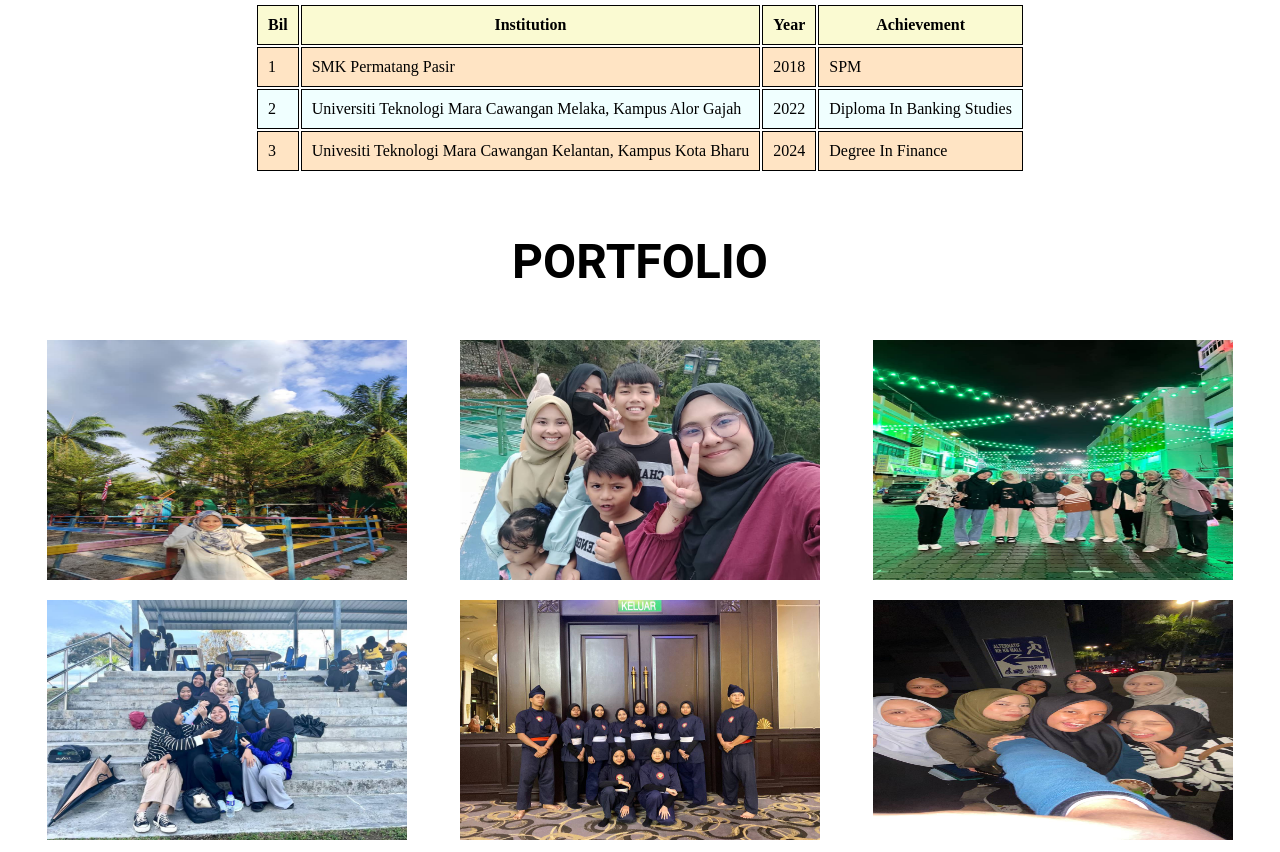
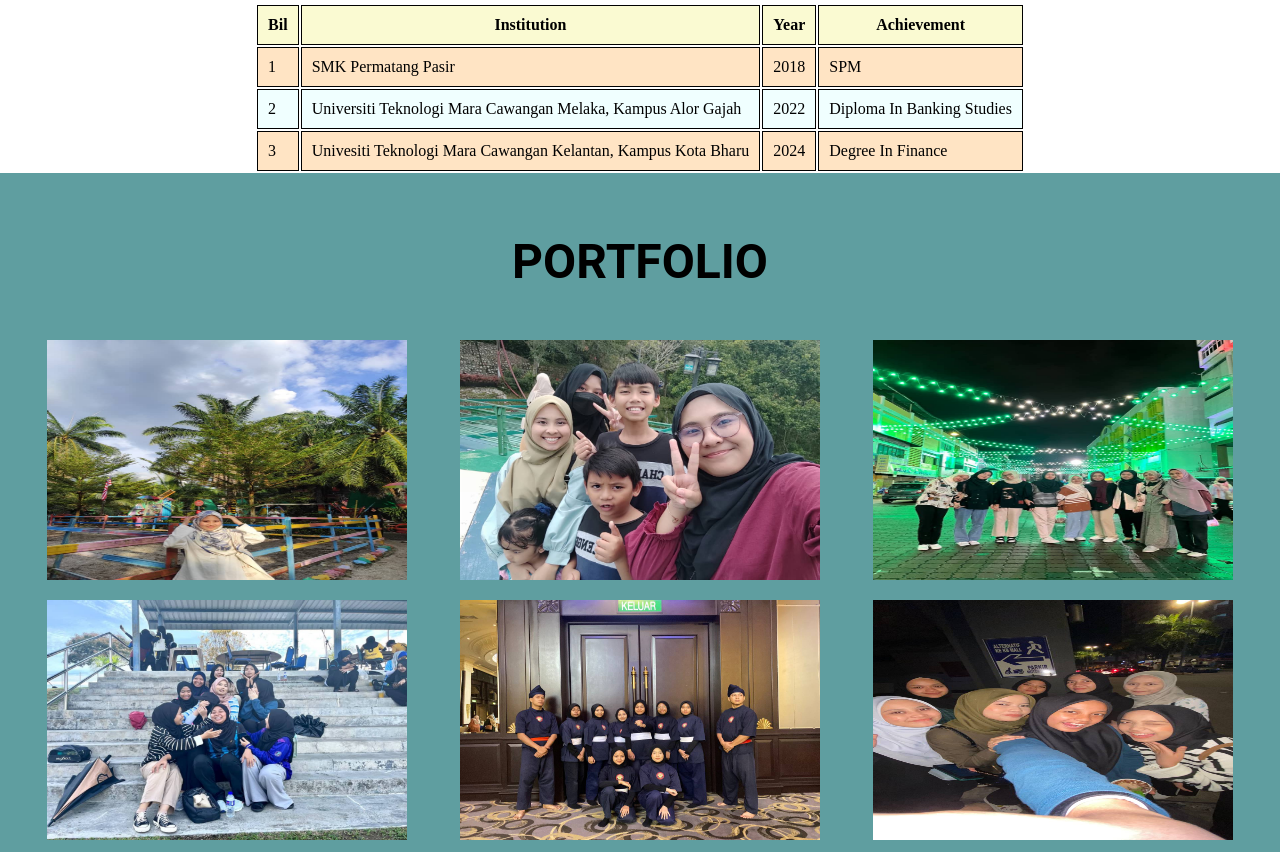
Before and after one commit to AnisNurKhalieshah/23_ims456_2424d_individual, a plain HTML site: page index.html in a window 1280 px wide. Shown: the part 1628-2480 px from the top of the page. Drawn offline with Linux system fonts and the light colour scheme.

Commit message:
Add files via upload

```diff
--- a/styles.css
+++ b/styles.css
@@ -127,9 +127,10 @@ html{
 
 /* Experience Section */
 #portfolio{
+  background-color: teal;
   display: flex;
   flex-direction: column;
-  background-color:rgba(0, 0, 0, 0.9)
+  background-color: cadetblue;
   color: azure;
   allign-items: center;
   padding: 20px;
@@ -216,6 +217,7 @@ tr:hover {
 
 /*Contact Section*/
 #contact{
+  background-color: cyan;
   display: flex;
   flex-direction: column;
   box-sizing: border-box;
```
